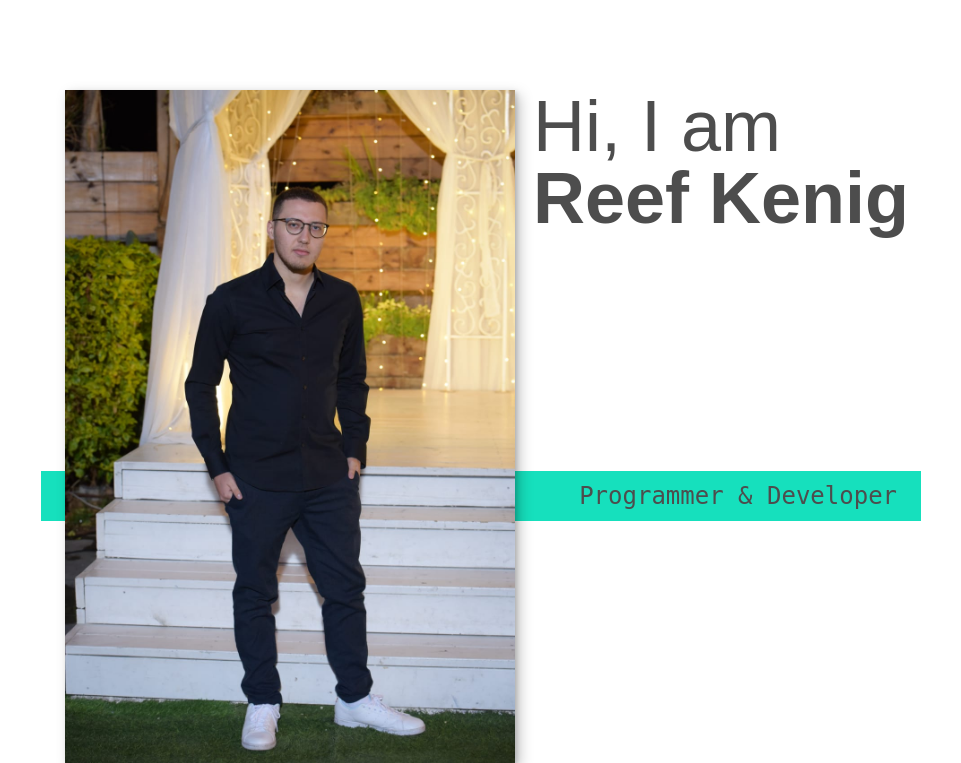
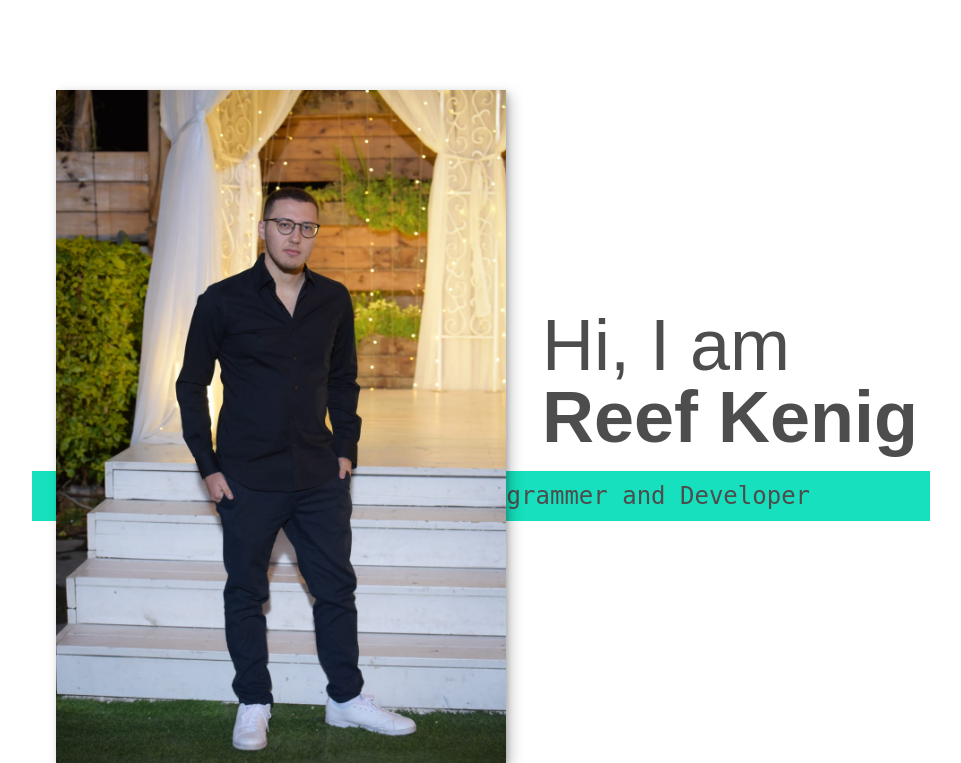
Before and after one commit to ReefKenig/Portfolio, a PHP site: page / in a window 1280 px wide. Shown: the part 36-799 px from the top of the page, without its empty margins (153-1114 px from the left). Run offline with PHP 8.4, Linux system fonts and the light colour scheme; some web fonts are replaced.

Commit message:
improved CSS

```diff
--- a/css/style.css
+++ b/css/style.css
@@ -279,11 +279,17 @@ header {
     z-index: 2;
   }
 
+  .section__title--intro {
+    align-self: flex-end;
+    padding-left: 0.25em;
+  }
+
   .section__subtitle--intro {
     align-self: start;
     grid-column: -1 / 1;
     grid-row: 2;
     text-align: right;
+    padding-right: 5em;
     position: relative;
     left: -1em;
     width: calc(100% + 1.5em);
--- a/index.html
+++ b/index.html
@@ -53,7 +53,7 @@
         Hi, I am <strong>Reef Kenig</strong>
       </h1>
       <p class="section__subtitle section__subtitle--intro">
-        Programmer & Developer
+        Programmer and Developer
       </p>
       <img src="img/reef2.jpeg" alt="intro image" class="intro__img" />
     </section>
```
